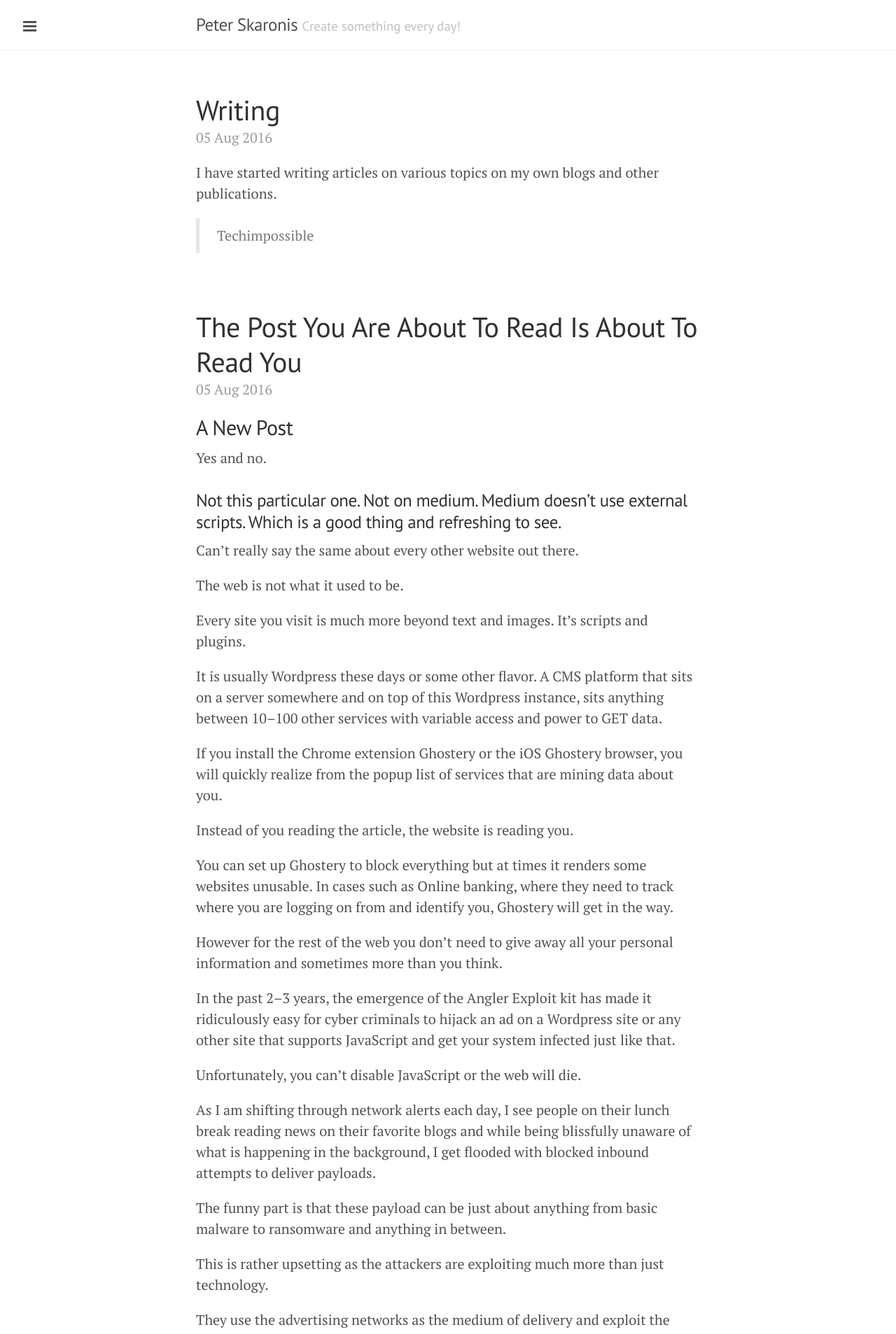
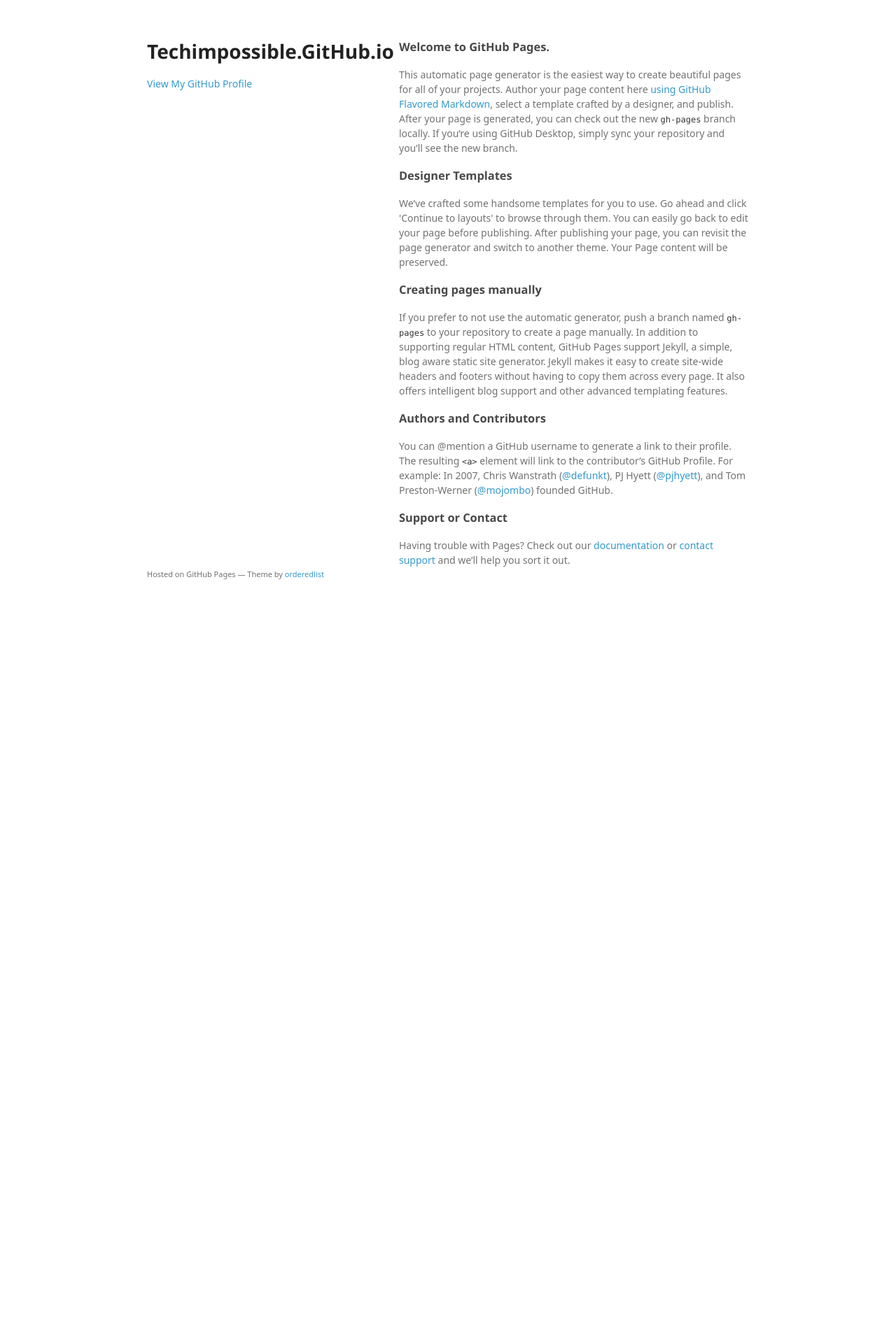
Before and after one commit to techimpossible/techimpossible.github.io, a Jekyll site: the page index.html, which Jekyll copies as it is, in a window 1280 px wide. Shown: the top 1907 px of the page at 70% size. Built offline with Jekyll 4.4.1, drawn with Linux system fonts in a browser that asks for light colours; some web fonts are replaced; the list of posts is cut into pages by our own code; after the commit the page ends 900 px from its top, so only the background shows below that; some of the changed text lies outside the part shown.

Commit message:
Replace master branch with page content via GitHub

```diff
--- a/index.html
+++ b/index.html
@@ -1,37 +1,58 @@
----
-layout: default
-title: Home
----
+<!doctype html>
+<html>
+  <head>
+    <meta charset="utf-8">
+    <meta http-equiv="X-UA-Compatible" content="chrome=1">
+    <title>Techimpossible.GitHub.io by techimpossible</title>
 
-<div class="posts">
-  {% for post in paginator.posts %}
-  <div class="post">
-    <h1 class="post-title">
-      <a href="{{ post.url }}">
-        {{ post.title }}
-      </a>
-    </h1>
+    <link rel="stylesheet" href="stylesheets/styles.css">
+    <link rel="stylesheet" href="stylesheets/github-light.css">
+    <meta name="viewport" content="width=device-width">
+    <!--[if lt IE 9]>
+    <script src="//html5shiv.googlecode.com/svn/trunk/html5.js"></script>
+    <![endif]-->
+  </head>
+  <body>
+    <div class="wrapper">
+      <header>
+        <h1>Techimpossible.GitHub.io</h1>
+        <p></p>
 
-    <span class="post-date">{{ post.date | date_to_string }}</span>
 
-    {{ post.content }}
-  </div>
-  {% endfor %}
-</div>
+        <p class="view"><a href="https://github.com/techimpossible">View My GitHub Profile</a></p>
 
-<div class="pagination">
-  {% if paginator.next_page %}
-    <a class="pagination-item older" href="/page{{paginator.next_page}}">Older</a>
-  {% else %}
-    <span class="pagination-item older">Older</span>
-  {% endif %}
-  {% if paginator.previous_page %}
-    {% if paginator.page == 2 %}
-      <a class="pagination-item newer" href="/">Newer</a>
-    {% else %}
-      <a class="pagination-item newer" href="/page{{paginator.previous_page}}">Newer</a>
-    {% endif %}
-  {% else %}
-    <span class="pagination-item newer">Newer</span>
-  {% endif %}
-</div>
+      </header>
+      <section>
+        <h3>
+<a id="welcome-to-github-pages" class="anchor" href="#welcome-to-github-pages" aria-hidden="true"><span aria-hidden="true" class="octicon octicon-link"></span></a>Welcome to GitHub Pages.</h3>
+
+<p>This automatic page generator is the easiest way to create beautiful pages for all of your projects. Author your page content here <a href="https://guides.github.com/features/mastering-markdown/">using GitHub Flavored Markdown</a>, select a template crafted by a designer, and publish. After your page is generated, you can check out the new <code>gh-pages</code> branch locally. If you’re using GitHub Desktop, simply sync your repository and you’ll see the new branch.</p>
+
+<h3>
+<a id="designer-templates" class="anchor" href="#designer-templates" aria-hidden="true"><span aria-hidden="true" class="octicon octicon-link"></span></a>Designer Templates</h3>
+
+<p>We’ve crafted some handsome templates for you to use. Go ahead and click 'Continue to layouts' to browse through them. You can easily go back to edit your page before publishing. After publishing your page, you can revisit the page generator and switch to another theme. Your Page content will be preserved.</p>
+
+<h3>
+<a id="creating-pages-manually" class="anchor" href="#creating-pages-manually" aria-hidden="true"><span aria-hidden="true" class="octicon octicon-link"></span></a>Creating pages manually</h3>
+
+<p>If you prefer to not use the automatic generator, push a branch named <code>gh-pages</code> to your repository to create a page manually. In addition to supporting regular HTML content, GitHub Pages support Jekyll, a simple, blog aware static site generator. Jekyll makes it easy to create site-wide headers and footers without having to copy them across every page. It also offers intelligent blog support and other advanced templating features.</p>
+
+<h3>
+<a id="authors-and-contributors" class="anchor" href="#authors-and-contributors" aria-hidden="true"><span aria-hidden="true" class="octicon octicon-link"></span></a>Authors and Contributors</h3>
+
+<p>You can @mention a GitHub username to generate a link to their profile. The resulting <code>&lt;a&gt;</code> element will link to the contributor’s GitHub Profile. For example: In 2007, Chris Wanstrath (<a href="https://github.com/defunkt" class="user-mention">@defunkt</a>), PJ Hyett (<a href="https://github.com/pjhyett" class="user-mention">@pjhyett</a>), and Tom Preston-Werner (<a href="https://github.com/mojombo" class="user-mention">@mojombo</a>) founded GitHub.</p>
+
+<h3>
+<a id="support-or-contact" class="anchor" href="#support-or-contact" aria-hidden="true"><span aria-hidden="true" class="octicon octicon-link"></span></a>Support or Contact</h3>
+
+<p>Having trouble with Pages? Check out our <a href="https://help.github.com/pages">documentation</a> or <a href="https://github.com/contact">contact support</a> and we’ll help you sort it out.</p>
+      </section>
+      <footer>
+        <p><small>Hosted on GitHub Pages &mdash; Theme by <a href="https://github.com/orderedlist">orderedlist</a></small></p>
+      </footer>
+    </div>
+    <script src="javascripts/scale.fix.js"></script>
+
+  </body>
+</html>
--- /dev/null
+++ b/javascripts/scale.fix.js
@@ -0,0 +1,17 @@
+var metas = document.getElementsByTagName('meta');
+var i;
+if (navigator.userAgent.match(/iPhone/i)) {
+  for (i=0; i<metas.length; i++) {
+    if (metas[i].name == "viewport") {
+      metas[i].content = "width=device-width, minimum-scale=1.0, maximum-scale=1.0";
+    }
+  }
+  document.addEventListener("gesturestart", gestureStart, false);
+}
+function gestureStart() {
+  for (i=0; i<metas.length; i++) {
+    if (metas[i].name == "viewport") {
+      metas[i].content = "width=device-width, minimum-scale=0.25, maximum-scale=1.6";
+    }
+  }
+}
--- /dev/null
+++ b/stylesheets/github-light.css
@@ -0,0 +1,123 @@
+/*
+The MIT License (MIT)
+
+Copyright (c) 2016 GitHub, Inc.
+
+Permission is hereby granted, free of charge, to any person obtaining a copy
+of this software and associated documentation files (the "Software"), to deal
+in the Software without restriction, including without limitation the rights
+to use, copy, modify, merge, publish, distribute, sublicense, and/or sell
+copies of the Software, and to permit persons to whom the Software is
+furnished to do so, subject to the following conditions:
+
+The above copyright notice and this permission notice shall be included in all
+copies or substantial portions of the Software.
+
+THE SOFTWARE IS PROVIDED "AS IS", WITHOUT WARRANTY OF ANY KIND, EXPRESS OR
+IMPLIED, INCLUDING BUT NOT LIMITED TO THE WARRANTIES OF MERCHANTABILITY,
+FITNESS FOR A PARTICULAR PURPOSE AND NONINFRINGEMENT. IN NO EVENT SHALL THE
+AUTHORS OR COPYRIGHT HOLDERS BE LIABLE FOR ANY CLAIM, DAMAGES OR OTHER
+LIABILITY, WHETHER IN AN ACTION OF CONTRACT, TORT OR OTHERWISE, ARISING FROM,
+OUT OF OR IN CONNECTION WITH THE SOFTWARE OR THE USE OR OTHER DEALINGS IN THE
+SOFTWARE.
+
+*/
+
+.pl-c /* comment */ {
+  color: #969896;
+}
+
+.pl-c1 /* constant, variable.other.constant, support, meta.property-name, support.constant, support.variable, meta.module-reference, markup.raw, meta.diff.header */,
+.pl-s .pl-v /* string variable */ {
+  color: #0086b3;
+}
+
+.pl-e /* entity */,
+.pl-en /* entity.name */ {
+  color: #795da3;
+}
+
+.pl-smi /* variable.parameter.function, storage.modifier.package, storage.modifier.import, storage.type.java, variable.other */,
+.pl-s .pl-s1 /* string source */ {
+  color: #333;
+}
+
+.pl-ent /* entity.name.tag */ {
+  color: #63a35c;
+}
+
+.pl-k /* keyword, storage, storage.type */ {
+  color: #a71d5d;
+}
+
+.pl-s /* string */,
+.pl-pds /* punctuation.definition.string, string.regexp.character-class */,
+.pl-s .pl-pse .pl-s1 /* string punctuation.section.embedded source */,
+.pl-sr /* string.regexp */,
+.pl-sr .pl-cce /* string.regexp constant.character.escape */,
+.pl-sr .pl-sre /* string.regexp source.ruby.embedded */,
+.pl-sr .pl-sra /* string.regexp string.regexp.arbitrary-repitition */ {
+  color: #183691;
+}
+
+.pl-v /* variable */ {
+  color: #ed6a43;
+}
+
+.pl-id /* invalid.deprecated */ {
+  color: #b52a1d;
+}
+
+.pl-ii /* invalid.illegal */ {
+  color: #f8f8f8;
+  background-color: #b52a1d;
+}
+
+.pl-sr .pl-cce /* string.regexp constant.character.escape */ {
+  font-weight: bold;
+  color: #63a35c;
+}
+
+.pl-ml /* markup.list */ {
+  color: #693a17;
+}
+
+.pl-mh /* markup.heading */,
+.pl-mh .pl-en /* markup.heading entity.name */,
+.pl-ms /* meta.separator */ {
+  font-weight: bold;
+  color: #1d3e81;
+}
+
+.pl-mq /* markup.quote */ {
+  color: #008080;
+}
+
+.pl-mi /* markup.italic */ {
+  font-style: italic;
+  color: #333;
+}
+
+.pl-mb /* markup.bold */ {
+  font-weight: bold;
+  color: #333;
+}
+
+.pl-md /* markup.deleted, meta.diff.header.from-file */ {
+  color: #bd2c00;
+  background-color: #ffecec;
+}
+
+.pl-mi1 /* markup.inserted, meta.diff.header.to-file */ {
+  color: #55a532;
+  background-color: #eaffea;
+}
+
+.pl-mdr /* meta.diff.range */ {
+  font-weight: bold;
+  color: #795da3;
+}
+
+.pl-mo /* meta.output */ {
+  color: #1d3e81;
+}
--- /dev/null
+++ b/stylesheets/styles.css
@@ -0,0 +1,324 @@
+@font-face {
+  font-family: 'Noto Sans';
+  font-weight: 400;
+  font-style: normal;
+  src: url('../fonts/Noto-Sans-regular/Noto-Sans-regular.eot');
+  src: url('../fonts/Noto-Sans-regular/Noto-Sans-regular.eot?#iefix') format('embedded-opentype'),
+       local('Noto Sans'),
+       local('Noto-Sans-regular'),
+       url('../fonts/Noto-Sans-regular/Noto-Sans-regular.woff2') format('woff2'),
+       url('../fonts/Noto-Sans-regular/Noto-Sans-regular.woff') format('woff'),
+       url('../fonts/Noto-Sans-regular/Noto-Sans-regular.ttf') format('truetype'),
+       url('../fonts/Noto-Sans-regular/Noto-Sans-regular.svg#NotoSans') format('svg');
+}
+
+@font-face {
+  font-family: 'Noto Sans';
+  font-weight: 700;
+  font-style: normal;
+  src: url('../fonts/Noto-Sans-700/Noto-Sans-700.eot');
+  src: url('../fonts/Noto-Sans-700/Noto-Sans-700.eot?#iefix') format('embedded-opentype'),
+       local('Noto Sans Bold'),
+       local('Noto-Sans-700'),
+       url('../fonts/Noto-Sans-700/Noto-Sans-700.woff2') format('woff2'),
+       url('../fonts/Noto-Sans-700/Noto-Sans-700.woff') format('woff'),
+       url('../fonts/Noto-Sans-700/Noto-Sans-700.ttf') format('truetype'),
+       url('../fonts/Noto-Sans-700/Noto-Sans-700.svg#NotoSans') format('svg');
+}
+
+@font-face {
+  font-family: 'Noto Sans';
+  font-weight: 400;
+  font-style: italic;
+  src: url('../fonts/Noto-Sans-italic/Noto-Sans-italic.eot');
+  src: url('../fonts/Noto-Sans-italic/Noto-Sans-italic.eot?#iefix') format('embedded-opentype'),
+       local('Noto Sans Italic'),
+       local('Noto-Sans-italic'),
+       url('../fonts/Noto-Sans-italic/Noto-Sans-italic.woff2') format('woff2'),
+       url('../fonts/Noto-Sans-italic/Noto-Sans-italic.woff') format('woff'),
+       url('../fonts/Noto-Sans-italic/Noto-Sans-italic.ttf') format('truetype'),
+       url('../fonts/Noto-Sans-italic/Noto-Sans-italic.svg#NotoSans') format('svg');
+}
+
+@font-face {
+  font-family: 'Noto Sans';
+  font-weight: 700;
+  font-style: italic;
+  src: url('../fonts/Noto-Sans-700italic/Noto-Sans-700italic.eot');
+  src: url('../fonts/Noto-Sans-700italic/Noto-Sans-700italic.eot?#iefix') format('embedded-opentype'),
+       local('Noto Sans Bold Italic'),
+       local('Noto-Sans-700italic'),
+       url('../fonts/Noto-Sans-700italic/Noto-Sans-700italic.woff2') format('woff2'),
+       url('../fonts/Noto-Sans-700italic/Noto-Sans-700italic.woff') format('woff'),
+       url('../fonts/Noto-Sans-700italic/Noto-Sans-700italic.ttf') format('truetype'),
+       url('../fonts/Noto-Sans-700italic/Noto-Sans-700italic.svg#NotoSans') format('svg');
+}
+
+body {
+  background-color: #fff;
+  padding:50px;
+  font: 14px/1.5 "Noto Sans", "Helvetica Neue", Helvetica, Arial, sans-serif;
+  color:#727272;
+  font-weight:400;
+}
+
+h1, h2, h3, h4, h5, h6 {
+  color:#222;
+  margin:0 0 20px;
+}
+
+p, ul, ol, table, pre, dl {
+  margin:0 0 20px;
+}
+
+h1, h2, h3 {
+  line-height:1.1;
+}
+
+h1 {
+  font-size:28px;
+}
+
+h2 {
+  color:#393939;
+}
+
+h3, h4, h5, h6 {
+  color:#494949;
+}
+
+a {
+  color:#39c;
+  text-decoration:none;
+}
+
+a:hover {
+  color:#069;
+}
+
+a small {
+  font-size:11px;
+  color:#777;
+  margin-top:-0.3em;
+  display:block;
+}
+
+a:hover small {
+  color:#777;
+}
+
+.wrapper {
+  width:860px;
+  margin:0 auto;
+}
+
+blockquote {
+  border-left:1px solid #e5e5e5;
+  margin:0;
+  padding:0 0 0 20px;
+  font-style:italic;
+}
+
+code, pre {
+  font-family:Monaco, Bitstream Vera Sans Mono, Lucida Console, Terminal, Consolas, Liberation Mono, DejaVu Sans Mono, Courier New, monospace;
+  color:#333;
+  font-size:12px;
+}
+
+pre {
+  padding:8px 15px;
+  background: #f8f8f8;
+  border-radius:5px;
+  border:1px solid #e5e5e5;
+  overflow-x: auto;
+}
+
+table {
+  width:100%;
+  border-collapse:collapse;
+}
+
+th, td {
+  text-align:left;
+  padding:5px 10px;
+  border-bottom:1px solid #e5e5e5;
+}
+
+dt {
+  color:#444;
+  font-weight:700;
+}
+
+th {
+  color:#444;
+}
+
+img {
+  max-width:100%;
+}
+
+header {
+  width:270px;
+  float:left;
+  position:fixed;
+  -webkit-font-smoothing:subpixel-antialiased;
+}
+
+header ul {
+  list-style:none;
+  height:40px;
+  padding:0;
+  background: #f4f4f4;
+  border-radius:5px;
+  border:1px solid #e0e0e0;
+  width:270px;
+}
+
+header li {
+  width:89px;
+  float:left;
+  border-right:1px solid #e0e0e0;
+  height:40px;
+}
+
+header li:first-child a {
+  border-radius:5px 0 0 5px;
+}
+
+header li:last-child a {
+  border-radius:0 5px 5px 0;
+}
+
+header ul a {
+  line-height:1;
+  font-size:11px;
+  color:#999;
+  display:block;
+  text-align:center;
+  padding-top:6px;
+  height:34px;
+}
+
+header ul a:hover {
+  color:#999;
+}
+
+header ul a:active {
+  background-color:#f0f0f0;
+}
+
+strong {
+  color:#222;
+  font-weight:700;
+}
+
+header ul li + li + li {
+  border-right:none;
+  width:89px;
+}
+
+header ul a strong {
+  font-size:14px;
+  display:block;
+  color:#222;
+}
+
+section {
+  width:500px;
+  float:right;
+  padding-bottom:50px;
+}
+
+small {
+  font-size:11px;
+}
+
+hr {
+  border:0;
+  background:#e5e5e5;
+  height:1px;
+  margin:0 0 20px;
+}
+
+footer {
+  width:270px;
+  float:left;
+  position:fixed;
+  bottom:50px;
+  -webkit-font-smoothing:subpixel-antialiased;
+}
+
+@media print, screen and (max-width: 960px) {
+
+  div.wrapper {
+    width:auto;
+    margin:0;
+  }
+
+  header, section, footer {
+    float:none;
+    position:static;
+    width:auto;
+  }
+
+  header {
+    padding-right:320px;
+  }
+
+  section {
+    border:1px solid #e5e5e5;
+    border-width:1px 0;
+    padding:20px 0;
+    margin:0 0 20px;
+  }
+
+  header a small {
+    display:inline;
+  }
+
+  header ul {
+    position:absolute;
+    right:50px;
+    top:52px;
+  }
+}
+
+@media print, screen and (max-width: 720px) {
+  body {
+    word-wrap:break-word;
+  }
+
+  header {
+    padding:0;
+  }
+
+  header ul, header p.view {
+    position:static;
+  }
+
+  pre, code {
+    word-wrap:normal;
+  }
+}
+
+@media print, screen and (max-width: 480px) {
+  body {
+    padding:15px;
+  }
+
+  header ul {
+    width:99%;
+  }
+
+  header li, header ul li + li + li {
+    width:33%;
+  }
+}
+
+@media print {
+  body {
+    padding:0.4in;
+    font-size:12pt;
+    color:#444;
+  }
+}
```
Also changed, not shown: params.json (added, +6 -0 lines).
